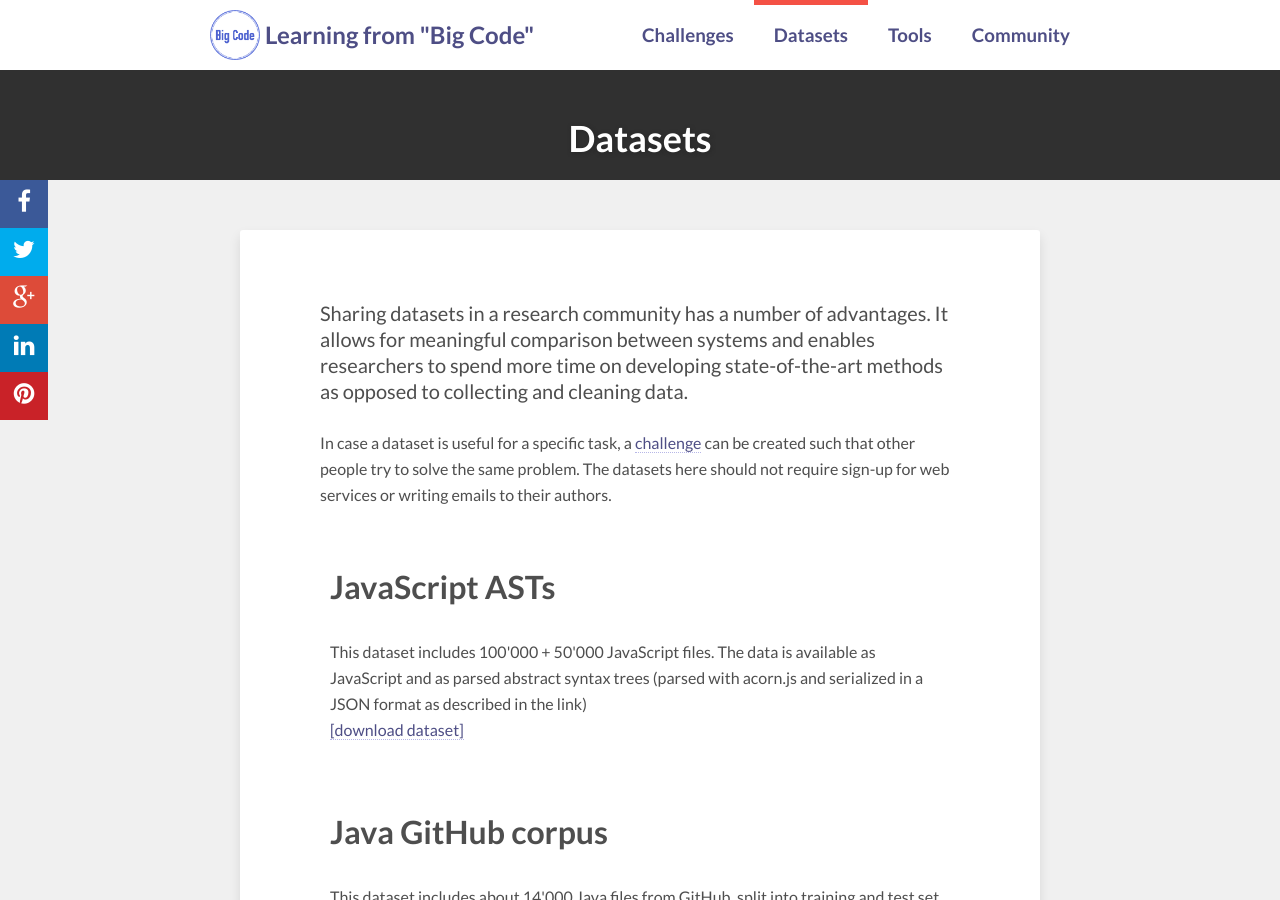
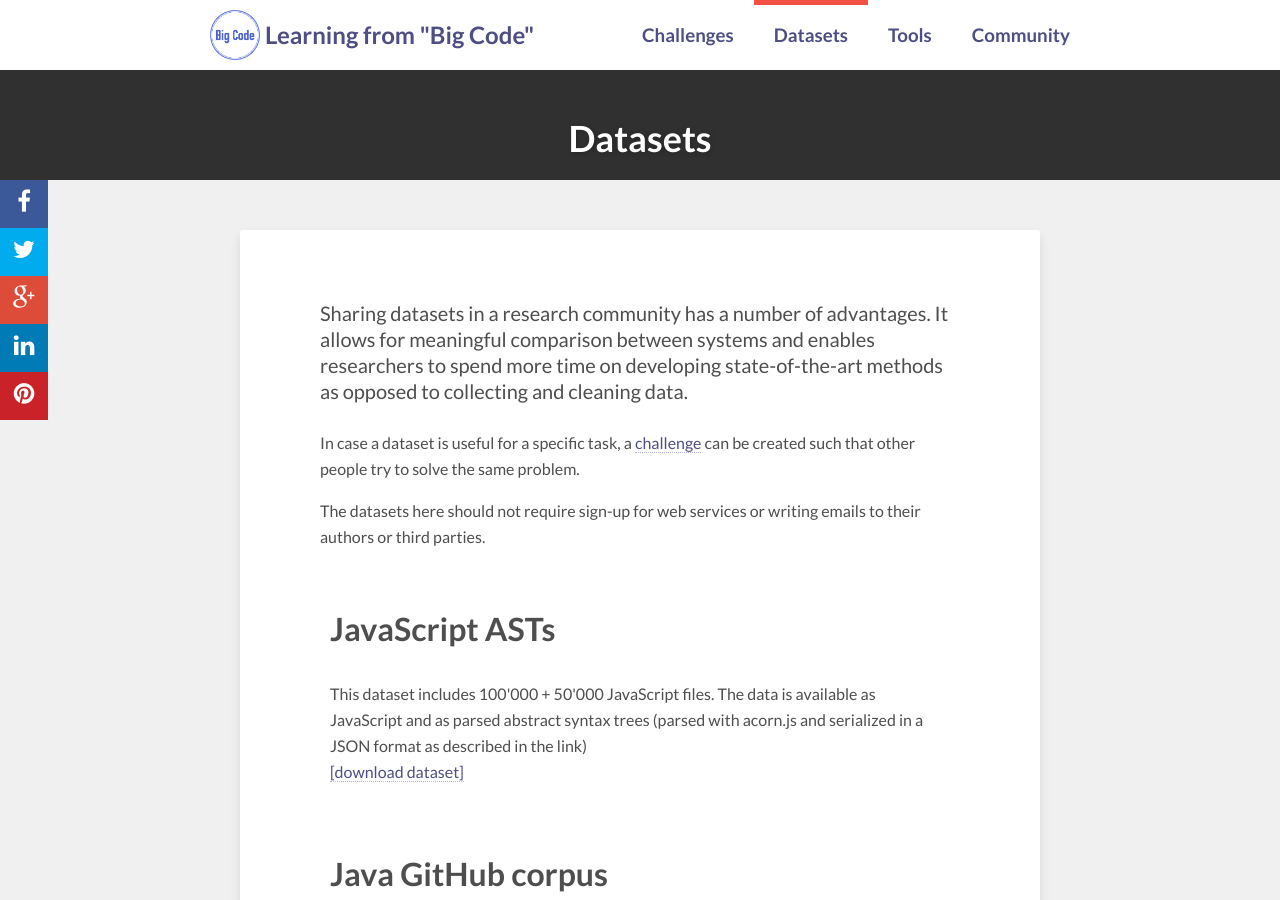
Before and after one commit to learnbigcode/learnbigcode.github.io, a Jekyll site: the page built from datasets/index.md, in a window 1280 px wide and 900 px high. Built offline with Jekyll 4.4.1, drawn with Linux system fonts in a browser that asks for light colours; nearby versions of some CDN libraries; comment, search, counter and statistics services are not loaded.

Commit message:
Add dataset requirements.

```diff
--- a/datasets/index.md
+++ b/datasets/index.md
@@ -9,7 +9,9 @@ share: false
 
 Sharing datasets in a research community has a number of advantages. It allows for meaningful comparison between systems and enables researchers to spend more time on developing state-of-the-art methods as opposed to collecting and cleaning data.
 
-In case a dataset is useful for a specific task, a <a href="/challenges">challenge</a> can be created such that other people try to solve the same problem. The datasets here should not require sign-up for web services or writing emails to their authors.
+In case a dataset is useful for a specific task, a <a href="/challenges">challenge</a> can be created such that other people try to solve the same problem.
+
+The datasets here should not require sign-up for web services or writing emails to their authors or third parties.
 
 
 <div class="highlightitem">
```
